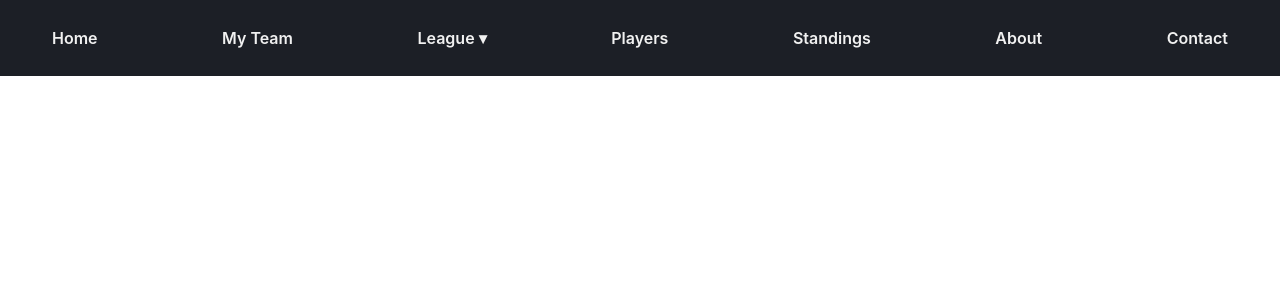
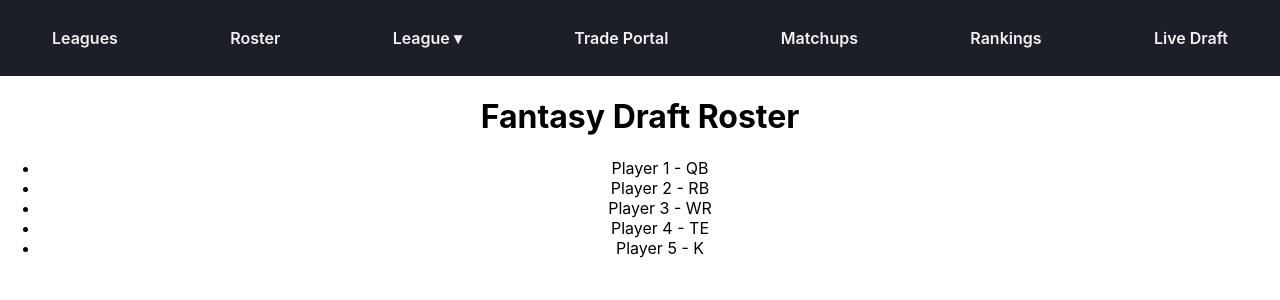
Before and after one commit to Chad-111/myapp, a React (Create React App) app in the folder frontend/: page /roster in a window 1280 px wide. Shown: the top 300 px of the page. Built offline with nearby package versions, Linux system fonts and the light colour scheme.

Commit message:
Add pages for Draft, Matchups, Trade Portal, Rankings, and Roster; update Navbar and App routing

```diff
--- a/frontend/src/App.jsx
+++ b/frontend/src/App.jsx
@@ -3,14 +3,20 @@ import React from "react";
 import { BrowserRouter as Router, Route, Routes } from "react-router-dom";
 import "./App.css";
 import Navbar from "./components/navbar"; // Import your Navbar component
-import Home from "./pages/Home"; // Import your Home component
+import Home from "./pages/leagues"; // Import your Home component
 import Login from "./pages/Login"; // Import your Login component
 import Signup from "./pages/Signup";
+import Roster from "./pages/roster";
+import Matchups from "./pages/matchups";
+import Rankings from "./pages/rankings";
+import Draft from "./pages/draft";
+import TradePortal from "./pages/portal";
+import Leagues from "./pages/leagues";
 import LeagueHome from "./pages/League/LeagueHome";
   import LeagueSettings from "./pages/League/LeagueSettings";
   import LeagueMembers from "./pages/League/LeagueMembers";
   import LeagueRosters from "./pages/League/LeagueRosters";
-  import LeagueSchedule from "./pages/League/LeagueSchedule";
+import LeagueSchedule from "./pages/League/LeagueSchedule";
 
 
 function App() {
@@ -22,6 +28,12 @@ function App() {
           <Route path="/" element={<Home />} /> {/* Home route */}
           <Route path="/login" element={<Login />} /> {/* Login route */}
           <Route path="/signup" element={<Signup />} /> {/* Signup route */}
+          <Route path="/roster" element={<Roster />} /> {/* Roster route */}
+          <Route path="/matchups" element={<Matchups />} /> {/* Matchups route */}
+          <Route path="/rankings" element={<Rankings />} /> {/* Rankings route */}
+          <Route path="/draft" element={<Draft />} /> {/* Draft route */}
+          <Route path="/portal" element={<TradePortal />} /> {/* Trade Portal route */}
+          <Route path="/leagues" element={<Leagues />} /> {/* Leagues route */}
           <Route path="/league/home" element={<LeagueHome />} />
           <Route path="/league/settings" element={<LeagueSettings />} />
           <Route path="/league/members" element={<LeagueMembers />} />
--- a/frontend/src/components/navbar.jsx
+++ b/frontend/src/components/navbar.jsx
@@ -13,8 +13,8 @@ function Navbar() {
   return (
     <nav className={`Navbar ${isDropdownOpen ? "translate-up" : ""}`}>
       <ul>
-        <li><Link to="/">Home</Link></li>
-        <li><Link to="/my-team">My Team</Link></li>
+        <li><Link to="/">Leagues</Link></li>
+        <li><Link to="/roster">Roster</Link></li>
         {/* League Dropdown */}
         <li
           className="dropdown"
@@ -30,10 +30,10 @@ function Navbar() {
             <li><Link to="/league/schedule" onClick={closeDropdown}>Schedule</Link></li>
           </ul>
         </li>
-        <li><Link to="/players">Players</Link></li>
-        <li><Link to="/standings">Standings</Link></li>
-        <li><Link to="/about">About</Link></li>
-        <li><Link to="/contact">Contact</Link></li>
+        <li><Link to="/portal">Trade Portal</Link></li>
+        <li><Link to="/matchups">Matchups</Link></li>
+        <li><Link to="/rankings">Rankings</Link></li>
+        <li><Link to="/draft">Live Draft</Link></li>
       </ul>
     </nav>
   );
--- /dev/null
+++ b/frontend/src/pages/draft.jsx
@@ -0,0 +1,12 @@
+import React from "react";
+
+function Draft() {
+  return (
+    <div>
+      <h1>Live Draft</h1>
+      <p>This is the Live Draft page.</p>
+    </div>
+  );
+}
+
+export default Draft;
--- /dev/null
+++ b/frontend/src/pages/matchups.jsx
@@ -0,0 +1,12 @@
+import React from "react";
+
+function Matchups() {
+  return (
+    <div>
+      <h1>Matchups</h1>
+      <p>This is the Matchups page.</p>
+    </div>
+  );
+}
+
+export default Matchups;
--- /dev/null
+++ b/frontend/src/pages/portal.jsx
@@ -0,0 +1,12 @@
+import React from 'react';
+
+const TradePortal = () => {
+    return (
+        <div>
+            <h1>Trade Portal</h1>
+            <p>Welcome to the Trade Portal. Here you can manage your trades and view trade history.</p>
+        </div>
+    );
+};
+
+export default TradePortal;
--- /dev/null
+++ b/frontend/src/pages/rankings.jsx
@@ -0,0 +1,24 @@
+import React from 'react';
+
+const Rankings = () => {
+    const rankings = [
+        { name: 'Alice', score: 95 },
+        { name: 'Bob', score: 90 },
+        { name: 'Charlie', score: 85 },
+    ];
+
+    return (
+        <div>
+            <h1>Rankings</h1>
+            <ul>
+                {rankings.map((ranking, index) => (
+                    <li key={index}>
+                        {index + 1}. {ranking.name} - {ranking.score}
+                    </li>
+                ))}
+            </ul>
+        </div>
+    );
+};
+
+export default Rankings;
--- /dev/null
+++ b/frontend/src/pages/roster.jsx
@@ -0,0 +1,26 @@
+import React from 'react';
+
+const Roster = () => {
+    const players = [
+        { id: 1, name: 'Player 1', position: 'QB' },
+        { id: 2, name: 'Player 2', position: 'RB' },
+        { id: 3, name: 'Player 3', position: 'WR' },
+        { id: 4, name: 'Player 4', position: 'TE' },
+        { id: 5, name: 'Player 5', position: 'K' },
+    ];
+
+    return (
+        <div>
+            <h1>Fantasy Draft Roster</h1>
+            <ul>
+                {players.map(player => (
+                    <li key={player.id}>
+                        {player.name} - {player.position}
+                    </li>
+                ))}
+            </ul>
+        </div>
+    );
+};
+
+export default Roster;
```
Also changed, not shown: frontend/src/pages/leagues.jsx (renamed from frontend/src/pages/Home.jsx).
